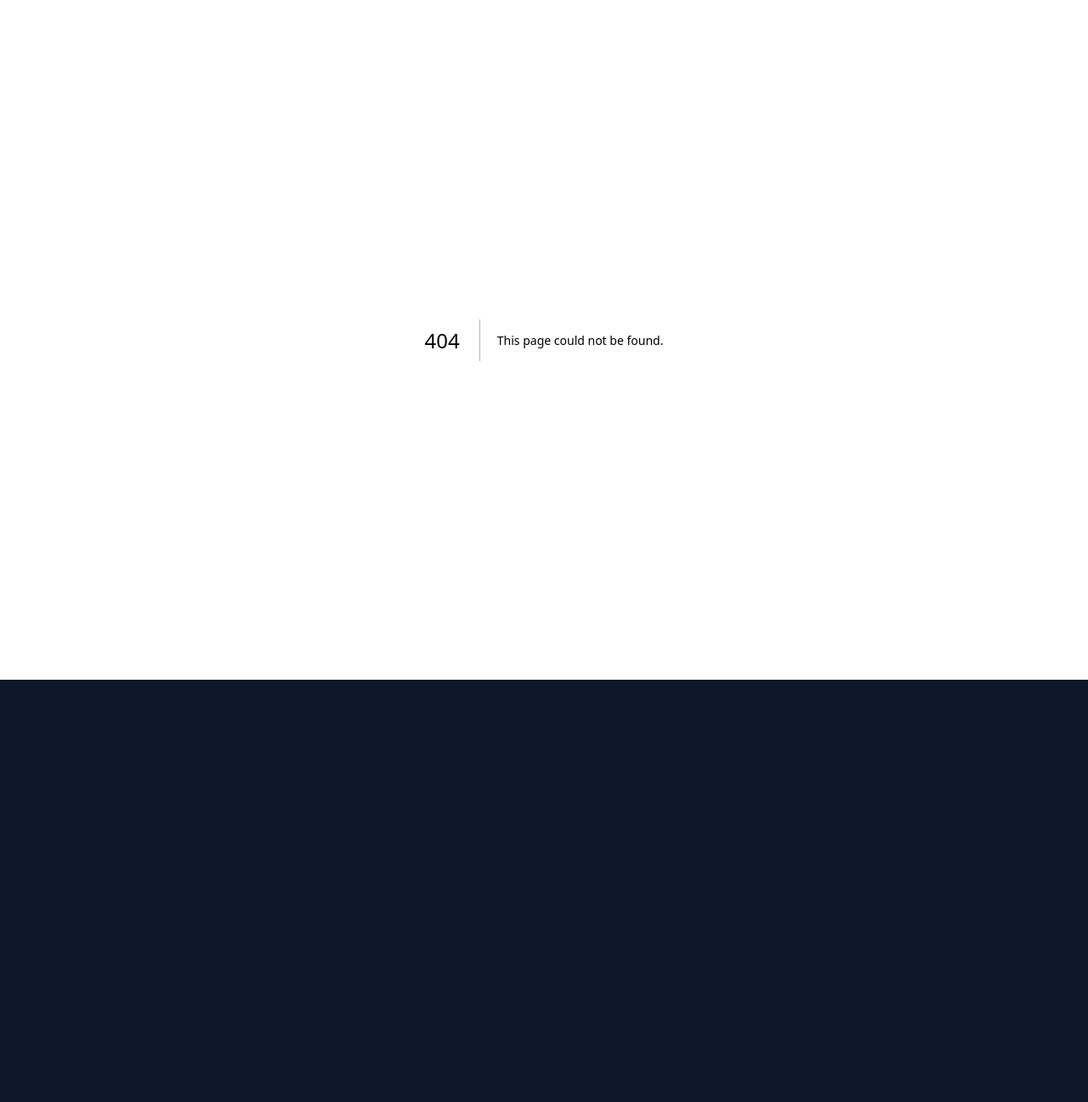
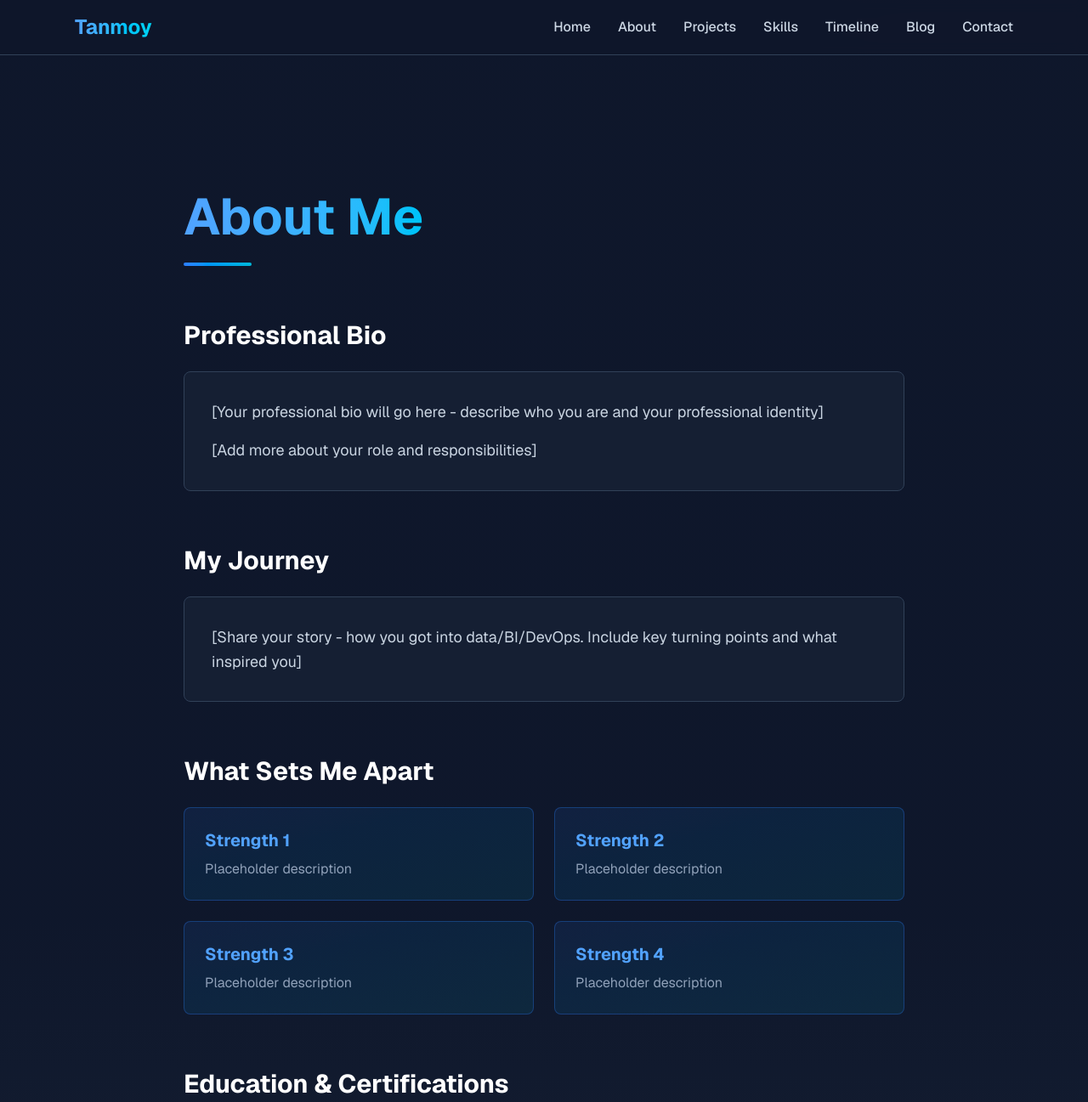
Before and after one commit to tanvirtanmoy/tanmoy-portfolio, a Next.js app: page /about in a window 1280 px wide. Before the commit this address had no page. Shown: the top 1297 px of the page at 85% size. Before the commit the page ends 800 px from the top, so only its background shows below. Built offline with nearby package versions, Linux system fonts and the light colour scheme.

Commit message:
Add navigation, About page structure, and fix section IDs for smooth scrolling

```diff
--- /dev/null
+++ b/app/about/page.tsx
@@ -0,0 +1,95 @@
+export default function About() {
+  return (
+    <main className="min-h-screen bg-gradient-to-b from-slate-900 via-slate-900 to-slate-800 pt-20">
+      <div className="max-w-4xl mx-auto px-6 py-20">
+        {/* Page Title */}
+        <div className="mb-16">
+          <h1 className="text-5xl md:text-6xl font-bold mb-6 bg-clip-text text-transparent bg-gradient-to-r from-blue-400 via-cyan-400 to-purple-400">
+            About Me
+          </h1>
+          <div className="h-1 w-20 bg-gradient-to-r from-blue-500 to-cyan-500 rounded" />
+        </div>
+
+        {/* Professional Bio */}
+        <section className="mb-16">
+          <h2 className="text-3xl font-bold text-white mb-6">Professional Bio</h2>
+          <div className="bg-slate-800/50 backdrop-blur-sm border border-slate-700 rounded-lg p-8">
+            <p className="text-slate-300 text-lg leading-relaxed mb-4">
+              [Your professional bio will go here - describe who you are and your professional identity]
+            </p>
+            <p className="text-slate-300 text-lg leading-relaxed">
+              [Add more about your role and responsibilities]
+            </p>
+          </div>
+        </section>
+
+        {/* Your Story */}
+        <section className="mb-16">
+          <h2 className="text-3xl font-bold text-white mb-6">My Journey</h2>
+          <div className="bg-slate-800/50 backdrop-blur-sm border border-slate-700 rounded-lg p-8">
+            <p className="text-slate-300 text-lg leading-relaxed">
+              [Share your story - how you got into data/BI/DevOps. Include key turning points and what inspired you]
+            </p>
+          </div>
+        </section>
+
+        {/* Key Strengths */}
+        <section className="mb-16">
+          <h2 className="text-3xl font-bold text-white mb-6">What Sets Me Apart</h2>
+          <div className="grid md:grid-cols-2 gap-6">
+            {[
+              { title: "Strength 1", desc: "Placeholder description" },
+              { title: "Strength 2", desc: "Placeholder description" },
+              { title: "Strength 3", desc: "Placeholder description" },
+              { title: "Strength 4", desc: "Placeholder description" },
+            ].map((strength, i) => (
+              <div key={i} className="bg-gradient-to-br from-blue-500/10 to-cyan-500/10 border border-blue-500/30 rounded-lg p-6">
+                <h3 className="text-xl font-bold text-blue-400 mb-2">{strength.title}</h3>
+                <p className="text-slate-400">{strength.desc}</p>
+              </div>
+            ))}
+          </div>
+        </section>
+
+        {/* Education & Certifications */}
+        <section className="mb-16">
+          <h2 className="text-3xl font-bold text-white mb-6">Education & Certifications</h2>
+          <div className="space-y-4">
+            <div className="bg-slate-800/50 backdrop-blur-sm border border-slate-700 rounded-lg p-6">
+              <h3 className="text-xl font-bold text-cyan-400 mb-2">Certification/Degree 1</h3>
+              <p className="text-slate-400">Institution/Year - [Details]</p>
+            </div>
+            <div className="bg-slate-800/50 backdrop-blur-sm border border-slate-700 rounded-lg p-6">
+              <h3 className="text-xl font-bold text-cyan-400 mb-2">Certification/Degree 2</h3>
+              <p className="text-slate-400">Institution/Year - [Details]</p>
+            </div>
+          </div>
+        </section>
+
+        {/* What I'm Looking For */}
+        <section className="mb-16">
+          <h2 className="text-3xl font-bold text-white mb-6">What I'm Looking For</h2>
+          <div className="bg-gradient-to-br from-purple-500/10 to-pink-500/10 border border-purple-500/30 rounded-lg p-8">
+            <p className="text-slate-300 text-lg leading-relaxed mb-4">
+              [Describe opportunities you're open to - remote/on-site, industries, project types, etc.]
+            </p>
+            <p className="text-slate-300 text-lg leading-relaxed">
+              [Mention collaboration preferences and how people can reach out]
+            </p>
+          </div>
+        </section>
+
+        {/* CTA */}
+        <section className="text-center pt-8 border-t border-slate-700">
+          <p className="text-slate-400 mb-6">Let's work together on something amazing</p>
+          <a
+            href="/#contact"
+            className="inline-block px-8 py-4 bg-gradient-to-r from-blue-500 to-cyan-500 text-white rounded-lg font-semibold hover:shadow-lg hover:shadow-blue-500/50 transition-all duration-300 transform hover:scale-105"
+          >
+            Get In Touch
+          </a>
+        </section>
+      </div>
+    </main>
+  );
+}
--- a/app/components/Blog.tsx
+++ b/app/components/Blog.tsx
@@ -67,7 +67,7 @@ const blogPosts: BlogPost[] = [
 
 export default function Blog() {
   return (
-    <section className="py-20 px-6 max-w-6xl mx-auto">
+    <section id="blog" className="py-20 px-6 max-w-6xl mx-auto">
       <div className="text-center mb-16">
         <h2 className="text-4xl md:text-5xl font-bold mb-4 bg-clip-text text-transparent bg-gradient-to-r from-blue-400 to-cyan-400">
           Insights & Articles
--- /dev/null
+++ b/app/components/Navbar.tsx
@@ -0,0 +1,70 @@
+"use client";
+
+import { useState } from "react";
+import Link from "next/link";
+
+export default function Navbar() {
+  const [isOpen, setIsOpen] = useState(false);
+
+  const navLinks = [
+    { name: "Home", href: "/" },
+    { name: "About", href: "/about" },
+    { name: "Projects", href: "/#projects" },
+    { name: "Skills", href: "/#skills" },
+    { name: "Timeline", href: "/#timeline" },
+    { name: "Blog", href: "/#blog" },
+    { name: "Contact", href: "/#contact" },
+  ];
+
+  return (
+    <nav className="sticky top-0 z-50 bg-slate-900/95 backdrop-blur-sm border-b border-slate-700">
+      <div className="max-w-6xl mx-auto px-6 py-4">
+        <div className="flex items-center justify-between">
+          {/* Logo */}
+          <Link href="/" className="text-2xl font-bold bg-clip-text text-transparent bg-gradient-to-r from-blue-400 to-cyan-400">
+            Tanmoy
+          </Link>
+
+          {/* Desktop Navigation */}
+          <div className="hidden md:flex gap-8">
+            {navLinks.map((link) => (
+              <Link
+                key={link.name}
+                href={link.href}
+                className="text-slate-300 hover:text-blue-400 transition-colors duration-300 font-medium"
+              >
+                {link.name}
+              </Link>
+            ))}
+          </div>
+
+          {/* Mobile Menu Button */}
+          <button
+            onClick={() => setIsOpen(!isOpen)}
+            className="md:hidden flex flex-col gap-1.5 cursor-pointer"
+          >
+            <div className={`w-6 h-0.5 bg-blue-400 transition-all ${isOpen ? "rotate-45 translate-y-2" : ""}`} />
+            <div className={`w-6 h-0.5 bg-blue-400 transition-all ${isOpen ? "opacity-0" : ""}`} />
+            <div className={`w-6 h-0.5 bg-blue-400 transition-all ${isOpen ? "-rotate-45 -translate-y-2" : ""}`} />
+          </button>
+        </div>
+
+        {/* Mobile Navigation */}
+        {isOpen && (
+          <div className="md:hidden mt-4 flex flex-col gap-4 border-t border-slate-700 pt-4">
+            {navLinks.map((link) => (
+              <Link
+                key={link.name}
+                href={link.href}
+                className="text-slate-300 hover:text-blue-400 transition-colors duration-300 font-medium"
+                onClick={() => setIsOpen(false)}
+              >
+                {link.name}
+              </Link>
+            ))}
+          </div>
+        )}
+      </div>
+    </nav>
+  );
+}
--- a/app/components/SideProjects.tsx
+++ b/app/components/SideProjects.tsx
@@ -52,7 +52,7 @@ const sideProjects: SideProject[] = [
 
 export default function SideProjects() {
   return (
-    <section className="py-20 px-6 max-w-6xl mx-auto">
+    <section id="side-projects" className="py-20 px-6 max-w-6xl mx-auto">
       <div className="text-center mb-16">
         <h2 className="text-4xl md:text-5xl font-bold mb-4 bg-clip-text text-transparent bg-gradient-to-r from-purple-400 to-cyan-400">
           Side Projects
--- a/app/components/SkillsVisualization.tsx
+++ b/app/components/SkillsVisualization.tsx
@@ -41,7 +41,7 @@ const categories = ["Programming", "BI/Analytics", "Cloud", "DevOps", "ML/Data S
 
 export default function SkillsVisualization() {
   return (
-    <section className="py-20 px-6 max-w-6xl mx-auto">
+    <section id="skills" className="py-20 px-6 max-w-6xl mx-auto">
       <div className="text-center mb-16">
         <h2 className="text-4xl md:text-5xl font-bold mb-4 bg-clip-text text-transparent bg-gradient-to-r from-cyan-400 to-blue-400">
           Skills & Expertise
--- a/app/components/Timeline.tsx
+++ b/app/components/Timeline.tsx
@@ -55,7 +55,7 @@ const timeline: TimelineEvent[] = [
 
 export default function Timeline() {
   return (
-    <section className="py-20 px-6 max-w-4xl mx-auto">
+    <section id="timeline" className="py-20 px-6 max-w-4xl mx-auto">
       <div className="text-center mb-16">
         <h2 className="text-4xl md:text-5xl font-bold mb-4 bg-clip-text text-transparent bg-gradient-to-r from-purple-400 to-blue-400">
           Career Journey
--- a/app/layout.tsx
+++ b/app/layout.tsx
@@ -1,5 +1,6 @@
 import type { Metadata } from "next";
 import { Geist, Geist_Mono } from "next/font/google";
+import Navbar from "./components/Navbar";
 import "./globals.css";
 
 const geistSans = Geist({
@@ -13,12 +14,12 @@ const geistMono = Geist_Mono({
 });
 
 export const metadata: Metadata = {
-  title: "Data Engineer Portfolio | Real-time Pipelines & ML Models",
+  title: "Data Analytics Engineer Portfolio",
   description: "Senior BI/DevOps/Analytics Engineer specializing in real-time data pipelines, machine learning models, and cloud infrastructure. AWS, Spark, Python, Tableau.",
   keywords: "Data Engineer, Data Science, Data Analytics, ETL, Spark, AWS, Python, SQL, Tableau",
   authors: [{ name: "Tanmoy" }],
   openGraph: {
-    title: "Data Engineer Portfolio",
+    title: "Data Analytics Engineer Portfolio",
     description: "Real-time data pipelines, ML models, and analytics solutions",
     type: "website",
   },
@@ -34,6 +35,7 @@ export default function RootLayout({
       <body
         className={`${geistSans.variable} ${geistMono.variable} antialiased`}
       >
+        <Navbar />
         {children}
       </body>
     </html>
```
